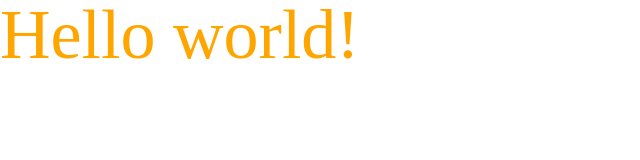
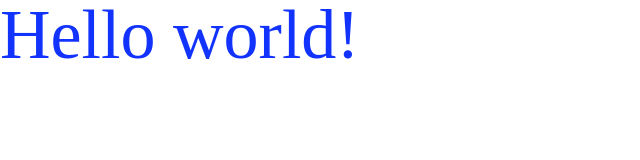
Before and after one commit to Truewater/hello, a plain HTML site: page index.html in a window 1280 px wide. Shown: the whole page, without its empty margins (0-640 px from the left). Drawn offline with nearby package versions, Linux system fonts and the light colour scheme.

Commit message:
색 변경

```diff
--- a/index.html
+++ b/index.html
@@ -9,7 +9,7 @@
   <script defer src="./main.js"></script>
 </head>
 <body>
-  <div id="hello" class="hello" style="color: orange;">Hello world!</div>
+  <div id="hello" class="hello" style="color: #1233fd;">Hello world!</div>
 
 </body>
 </html>
```
